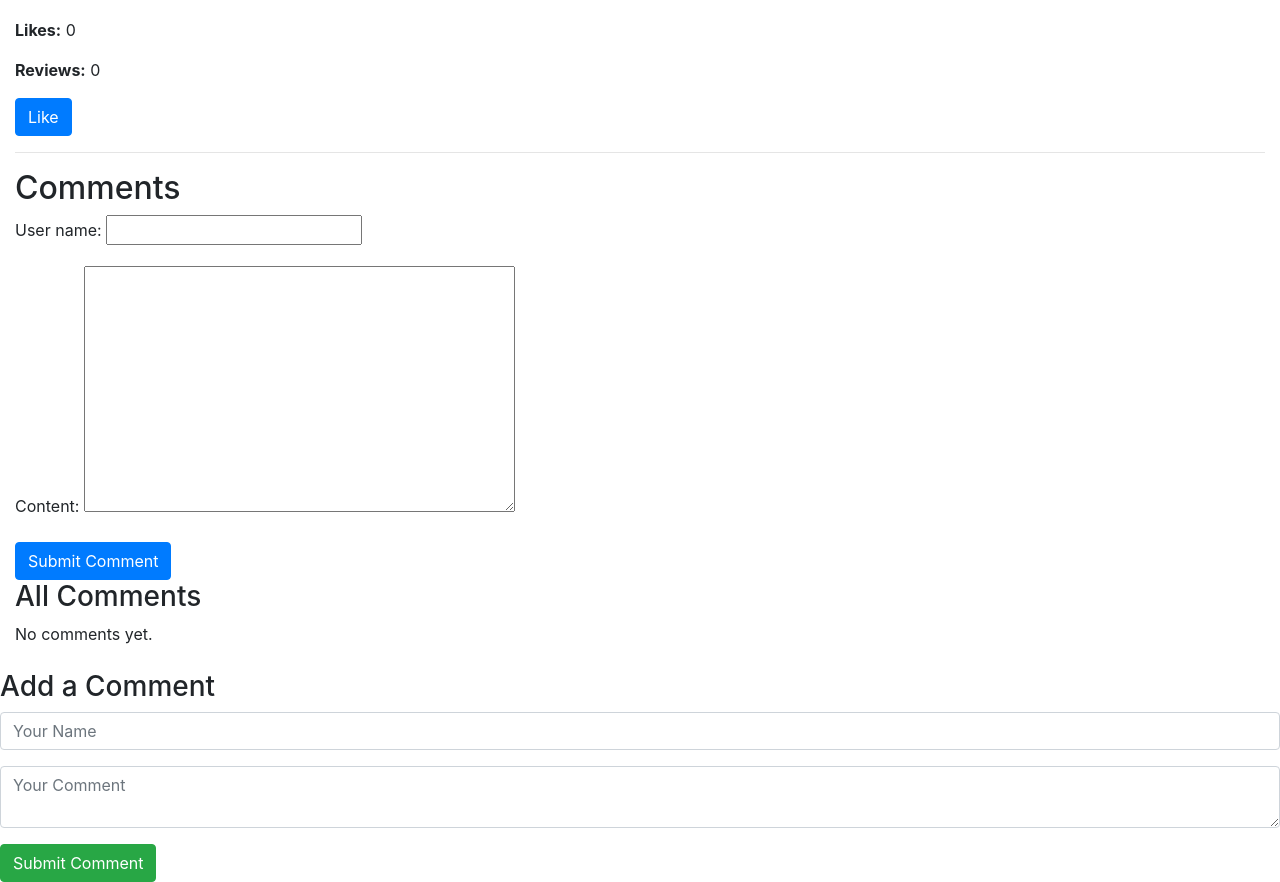
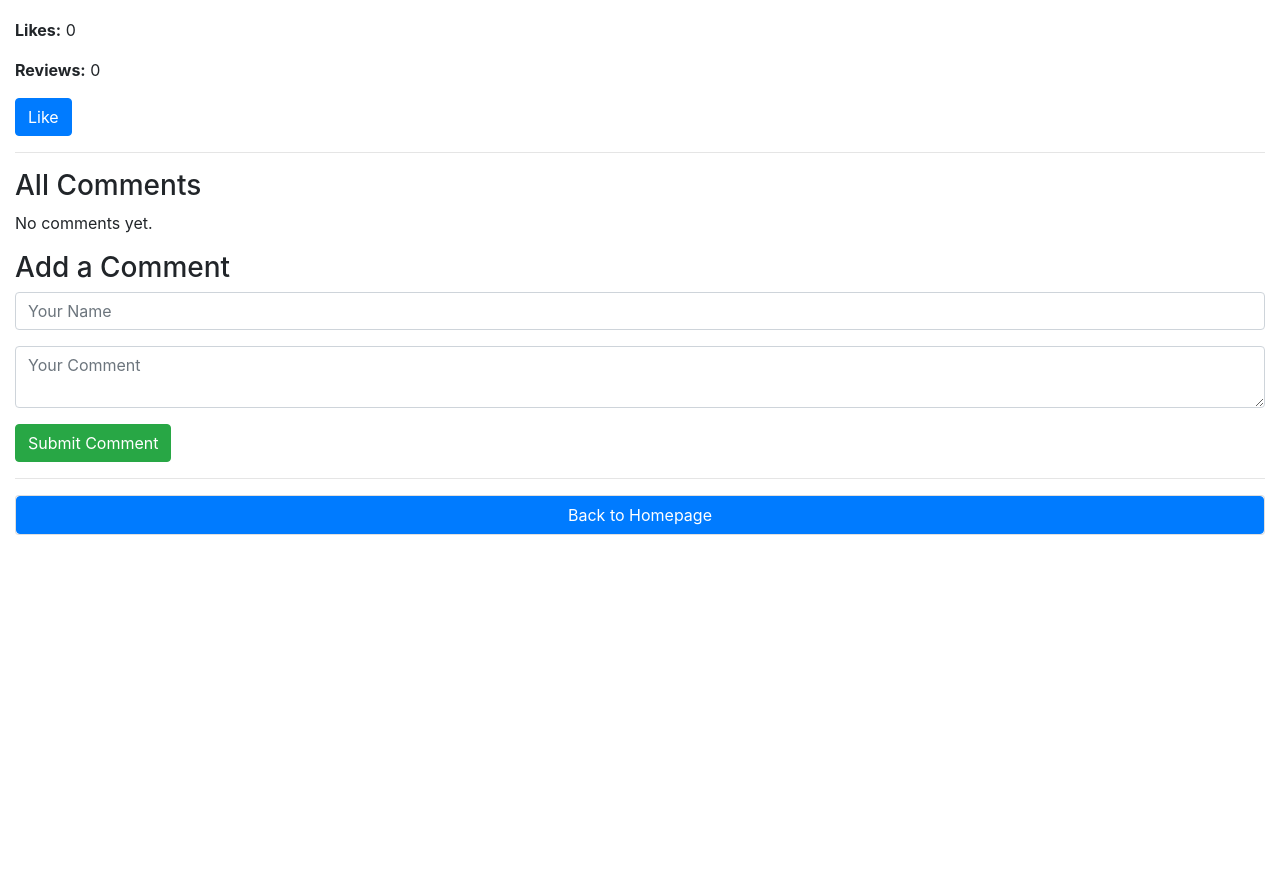
Before and after one commit to spherenugget/gameset, a Django app: page /game/1/ in a window 1280 px wide. Shown: the part 634-1516 px from the top of the page. After the commit the page ends 1169 px from the top, so only its background shows below. Run offline with Django 5.2, Linux system fonts and the light colour scheme; data that the repository does not hold is empty; some libraries are stand-ins or nearby versions.

Commit message:
Trying to migrate

```diff
--- a/gamesetwebapp/templates/gamesetwebapp/games.html
+++ b/gamesetwebapp/templates/gamesetwebapp/games.html
@@ -22,7 +22,7 @@
                         </a>
                     </li>
                     <li class="nav-item">
-                        <a class="nav-link" href="{% url 'trend'%}">
+                        <a class="nav-link" href="{% url 'trend' %}">
                             <h3 class="mb-4">Trend</h3>
                         </a>
                     </li>
@@ -47,21 +47,15 @@
 
         <hr>
 
-        <!-- Comments Section -->
-        <h2>Comments</h2>
-        <form method="POST">
-            {% csrf_token %}
-            {{ form.as_p }}
-            <button type="submit" class="btn btn-primary">Submit Comment</button>
-        </form>
-
         <h3>All Comments</h3>
+        <div id="comments-section">
             {% for comment in comments %}
-            <div>
+                <div class="comment">
                     <strong>{{ comment.user_name }}</strong>:
                     <p>{{ comment.content }}</p>
                     <small>{{ comment.created_at }}</small>
                 </div>
+                <hr>
             {% empty %}
                 <p>No comments yet.</p>
             {% endfor %}
@@ -71,6 +65,7 @@
         <h3>Add a Comment</h3>
         <form id="comment-form">
             {% csrf_token %}
+            <input type="hidden" name="game_id" value="{{ game.id }}"> <!-- Hidden field for game ID -->
             <div class="form-group">
                 <input type="text" name="user_name" class="form-control" placeholder="Your Name" required>
             </div>
@@ -79,6 +74,13 @@
             </div>
             <button type="submit" class="btn btn-success">Submit Comment</button>
         </form>
+
+        <hr>
+
+        <!-- Back to Homepage Button -->
+        <div class='card'>
+            <button class="btn btn-primary" onclick="window.location.href='{% url 'index' %}'">Back to Homepage</button>
+        </div>
     </div>
 
     <script>
@@ -97,7 +99,7 @@
                 $.post("{% url 'game_detail' game.id %}", $(this).serialize(), function(data) {
                     if (data.success) {
                         // Append the new comment to the comments section
-                        $('#comments-section').append('<div class="comment"><p><strong>' + $('input[name="user_name"]').val() + '</strong>: ' + $('textarea[name="content"]').val() + '</p><p><small>Just now</small></p></div><hr>');
+                        $('#comments-section').append('< <div class="comment"><strong>' + $('input[name="user_name"]').val() + '</strong>: <p>' + $('textarea[name="content"]').val() + '</p><small>Just now</small></div><hr>');
                         $('input[name="user_name"]').val(''); // Clear the input
                         $('textarea[name="content"]').val(''); // Clear the textarea
                     } else {
--- a/gamesetwebapp/views/gameview.py
+++ b/gamesetwebapp/views/gameview.py
@@ -1,5 +1,5 @@
-from django.http import HttpResponse
-from django.shortcuts import render, get_object_or_404
+from django.http import HttpResponse, JsonResponse
+from django.shortcuts import redirect, render, get_object_or_404
 from django.views import View
 import requests
 from gamesetwebapp.models import Game, Comment
@@ -66,23 +66,27 @@ class GameDetailView(View):
         })
 
     def post(self, request, game_id):
-        game = get_object_or_404(Game, id=game_id)
-        comments = game.comments.all()
+        # Get the game ID from the request
+        user_name = request.POST.get('user_name')
+        content = request.POST.get('content')
 
-        form = CommentForm(request.POST)
-        if form.is_valid():
-            comment = form.save(commit=False)
-            comment.game = game  # Associate the comment with the game
-            comment.save()
+        # Save the comment regardless of game existence
+        comment = Comment.objects.create(
+            game_id=game_id,  # Use the game_id from the URL
+            user_name=user_name,
+            content=content
+        )
+
+        # Optionally, you can increment the review count if the game exists
+        try:
+            game = Game.objects.get(id=game_id)
             game.review_count += 1  # Increment the review count
             game.save()  # Save the game to update the review count
-            return redirect('game_detail', game_id=game.id)  # Redirect to the same page
+        except Game.DoesNotExist:
+            pass  # Ignore if the game does not exist
 
-        return render(request, self.template_name, {
-            "game": game,
-            "comments": comments,
-            "form": form,
-        })
+        # Return a JSON response indicating success
+        return JsonResponse({'success': True, 'comment': comment.content})
 
 class TrendView(View):
     template_name = "gamesetwebapp/trend.html"
```
Lines whose indentation alone changed are shown as unchanged.
